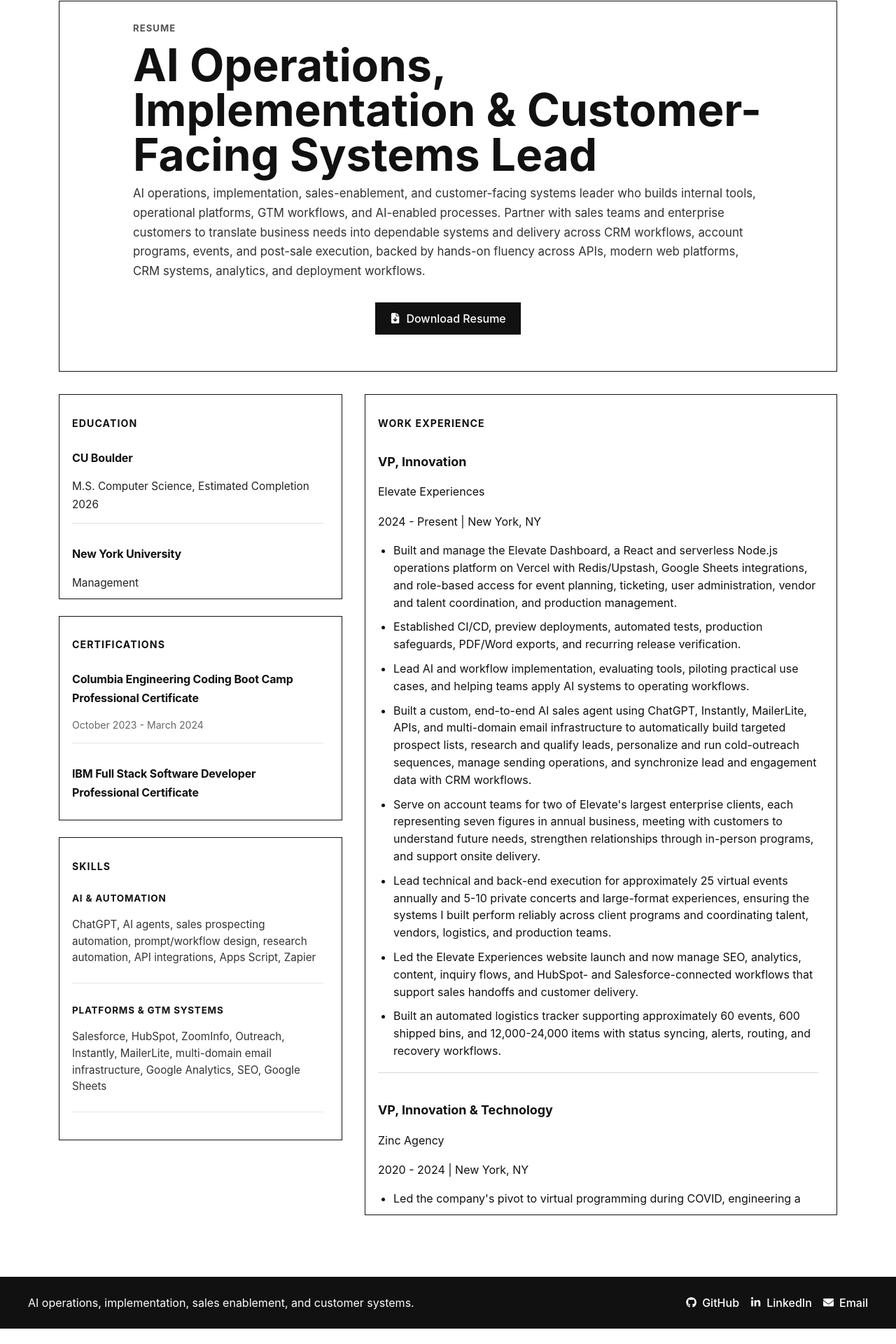
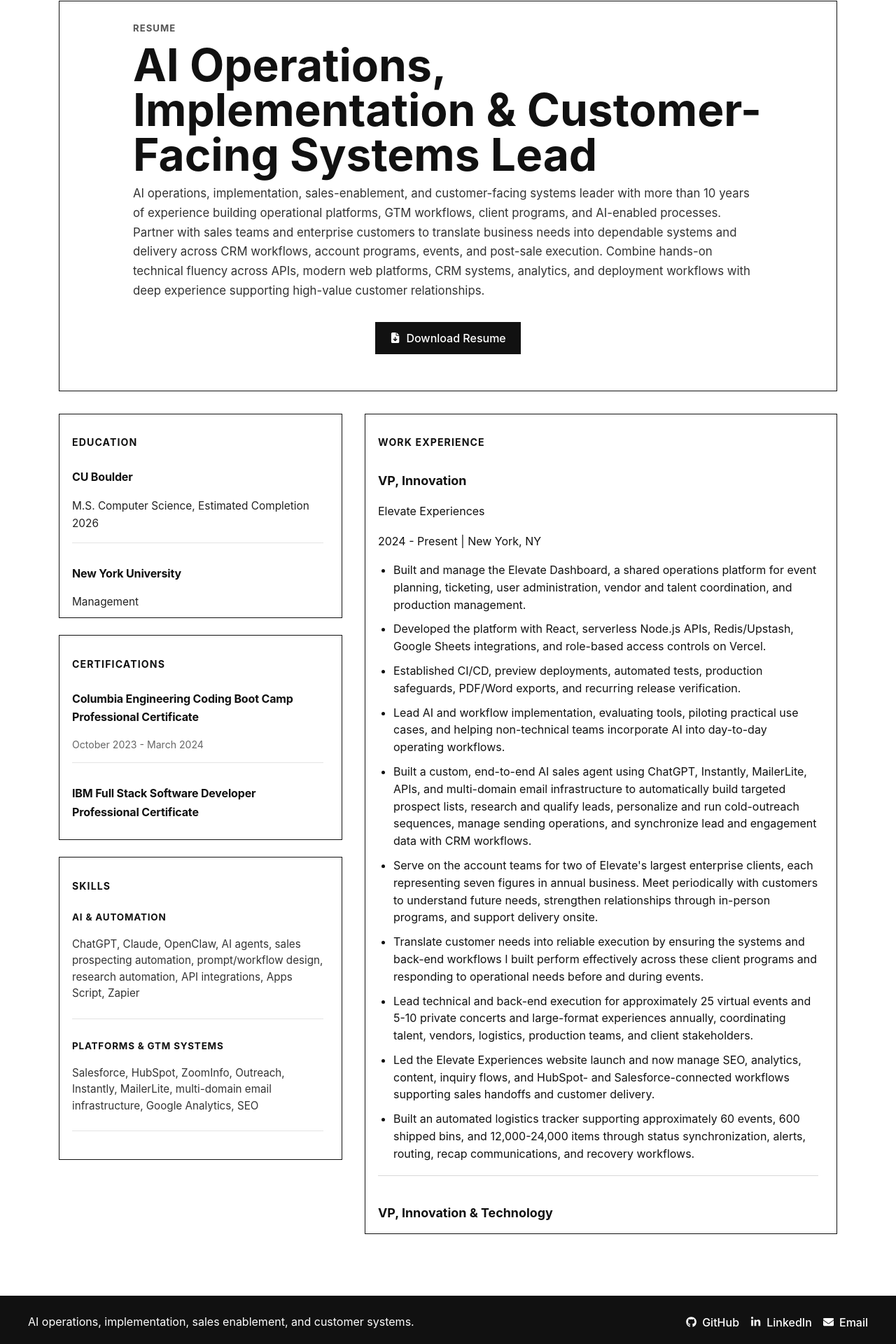
Before and after one commit to lvanness7690/react-portfolio, a React (Vite) app: page /resume in a window 1280 px wide. Shown: the part 160-2080 px from the top of the page at 70% size. Before the commit the page ends 2058 px from the top, so only its background shows below. Built offline with nearby package versions, Linux system fonts and the light colour scheme.

Commit message:
Expand resume and refresh technical skills

```diff
--- a/src/components/Pages/About/About.jsx
+++ b/src/components/Pages/About/About.jsx
@@ -20,11 +20,12 @@
           <p className="eyebrow">AI operations, implementation, sales enablement, and customer systems</p>
           <h2>I build AI-enabled sales and operations systems - and lead the customer-facing delivery that makes them useful.</h2>
           <p>
-            AI operations, implementation, sales-enablement, and customer-facing systems leader who builds
-            internal tools, operational platforms, GTM workflows, and AI-enabled processes. Partner with
-            sales teams and enterprise customers to translate business needs into dependable systems and delivery
-            across CRM workflows, account programs, events, and post-sale execution, backed by hands-on fluency
-            across APIs, modern web platforms, CRM systems, analytics, and deployment workflows.
+            AI operations, implementation, sales-enablement, and customer-facing systems leader with more than
+            10 years of experience building operational platforms, GTM workflows, client programs, and AI-enabled
+            processes. Partner with sales teams and enterprise customers to translate business needs into dependable
+            systems and delivery across CRM workflows, account programs, events, and post-sale execution. Combine
+            hands-on technical fluency across APIs, modern web platforms, CRM systems, analytics, and deployment
+            workflows with deep experience supporting high-value customer relationships.
           </p>
           <div className="about-actions">
             <a className="primary-action icon-button-link" href="/portfolio">
@@ -108,7 +109,7 @@
             <FaRobot />
           </span>
           <h3>AI Workflows</h3>
-          <p>Build custom AI sales agents and API-connected workflows for list building, research, qualification, personalized outreach, sending operations, and CRM synchronization.</p>
+          <p>Use ChatGPT, Claude, and OpenClaw to build AI sales agents and API-connected workflows for list building, research, qualification, personalized outreach, sending operations, and CRM synchronization.</p>
         </div>
         <div>
           <span className="highlight-icon" aria-hidden="true">
--- a/src/components/Pages/Resume/Resume.jsx
+++ b/src/components/Pages/Resume/Resume.jsx
@@ -9,11 +9,12 @@
         <p className="eyebrow resume-eyebrow">Resume</p>
         <h2 className='page-header'>AI Operations, Implementation &amp; Customer-Facing Systems Lead</h2>
         <p>
-          AI operations, implementation, sales-enablement, and customer-facing systems leader who builds
-          internal tools, operational platforms, GTM workflows, and AI-enabled processes. Partner with
-          sales teams and enterprise customers to translate business needs into dependable systems and delivery
-          across CRM workflows, account programs, events, and post-sale execution, backed by hands-on fluency
-          across APIs, modern web platforms, CRM systems, analytics, and deployment workflows.
+          AI operations, implementation, sales-enablement, and customer-facing systems leader with more than
+          10 years of experience building operational platforms, GTM workflows, client programs, and AI-enabled
+          processes. Partner with sales teams and enterprise customers to translate business needs into dependable
+          systems and delivery across CRM workflows, account programs, events, and post-sale execution. Combine
+          hands-on technical fluency across APIs, modern web platforms, CRM systems, analytics, and deployment
+          workflows with deep experience supporting high-value customer relationships.
         </p>
         <a href={resumePdf} download="Leighton Van Ness Resume.pdf" className="download-button icon-button-link">
           <FaFileArrowDown aria-hidden="true" />
@@ -67,19 +68,23 @@
               <div className="skills-groups">
                 <div className="skill-group">
                   <p className="skill-group-label">AI &amp; Automation</p>
-                  <p className="skill-group-copy">ChatGPT, AI agents, sales prospecting automation, prompt/workflow design, research automation, API integrations, Apps Script, Zapier</p>
+                  <p className="skill-group-copy">ChatGPT, Claude, OpenClaw, AI agents, sales prospecting automation, prompt/workflow design, research automation, API integrations, Apps Script, Zapier</p>
                 </div>
                 <div className="skill-group">
                   <p className="skill-group-label">Platforms &amp; GTM Systems</p>
-                  <p className="skill-group-copy">Salesforce, HubSpot, ZoomInfo, Outreach, Instantly, MailerLite, multi-domain email infrastructure, Google Analytics, SEO, Google Sheets</p>
+                  <p className="skill-group-copy">Salesforce, HubSpot, ZoomInfo, Outreach, Instantly, MailerLite, multi-domain email infrastructure, Google Analytics, SEO</p>
                 </div>
                 <div className="skill-group">
                   <p className="skill-group-label">Product Engineering</p>
-                  <p className="skill-group-copy">JavaScript, TypeScript, React, Node.js, Express, REST APIs, GraphQL, Redis, MongoDB, MySQL, Sanity</p>
+                  <p className="skill-group-copy">HTML, CSS, JavaScript, TypeScript, React, Node.js, Express, REST APIs, GraphQL, Convex, Redis, MongoDB, MySQL, Sanity, Tailwind CSS, Vite</p>
                 </div>
                 <div className="skill-group">
-                  <p className="skill-group-label">Delivery &amp; Quality</p>
-                  <p className="skill-group-copy">Vercel, Netlify, Render, GitHub, CI/CD, Playwright, Jest, auth and permissions, deployment verification, PDF/Word exports</p>
+                  <p className="skill-group-label">Cloud, Delivery &amp; Quality</p>
+                  <p className="skill-group-copy">Vercel, Netlify, Render, AWS fundamentals, GitHub, CI/CD, Playwright, Jest, authentication and permissions, deployment verification</p>
+                </div>
+                <div className="skill-group">
+                  <p className="skill-group-label">Business Tools</p>
+                  <p className="skill-group-copy">Google Workspace, Microsoft 365</p>
                 </div>
               </div>
             </div>
@@ -95,14 +100,16 @@
                 <p>Elevate Experiences</p>
                 <p>2024 - Present | New York, NY</p>
                 <ul className="work-experience-item">
-                  <li>Built and manage the Elevate Dashboard, a React and serverless Node.js operations platform on Vercel with Redis/Upstash, Google Sheets integrations, and role-based access for event planning, ticketing, user administration, vendor and talent coordination, and production management.</li>
+                  <li>Built and manage the Elevate Dashboard, a shared operations platform for event planning, ticketing, user administration, vendor and talent coordination, and production management.</li>
+                  <li>Developed the platform with React, serverless Node.js APIs, Redis/Upstash, Google Sheets integrations, and role-based access controls on Vercel.</li>
                   <li>Established CI/CD, preview deployments, automated tests, production safeguards, PDF/Word exports, and recurring release verification.</li>
-                  <li>Lead AI and workflow implementation, evaluating tools, piloting practical use cases, and helping teams apply AI systems to operating workflows.</li>
+                  <li>Lead AI and workflow implementation, evaluating tools, piloting practical use cases, and helping non-technical teams incorporate AI into day-to-day operating workflows.</li>
                   <li>Built a custom, end-to-end AI sales agent using ChatGPT, Instantly, MailerLite, APIs, and multi-domain email infrastructure to automatically build targeted prospect lists, research and qualify leads, personalize and run cold-outreach sequences, manage sending operations, and synchronize lead and engagement data with CRM workflows.</li>
-                  <li>Serve on account teams for two of Elevate&apos;s largest enterprise clients, each representing seven figures in annual business, meeting with customers to understand future needs, strengthen relationships through in-person programs, and support onsite delivery.</li>
-                  <li>Lead technical and back-end execution for approximately 25 virtual events annually and 5-10 private concerts and large-format experiences, ensuring the systems I built perform reliably across client programs and coordinating talent, vendors, logistics, and production teams.</li>
-                  <li>Led the Elevate Experiences website launch and now manage SEO, analytics, content, inquiry flows, and HubSpot- and Salesforce-connected workflows that support sales handoffs and customer delivery.</li>
-                  <li>Built an automated logistics tracker supporting approximately 60 events, 600 shipped bins, and 12,000-24,000 items with status syncing, alerts, routing, and recovery workflows.</li>
+                  <li>Serve on the account teams for two of Elevate&apos;s largest enterprise clients, each representing seven figures in annual business. Meet periodically with customers to understand future needs, strengthen relationships through in-person programs, and support delivery onsite.</li>
+                  <li>Translate customer needs into reliable execution by ensuring the systems and back-end workflows I built perform effectively across these client programs and responding to operational needs before and during events.</li>
+                  <li>Lead technical and back-end execution for approximately 25 virtual events and 5-10 private concerts and large-format experiences annually, coordinating talent, vendors, logistics, production teams, and client stakeholders.</li>
+                  <li>Led the Elevate Experiences website launch and now manage SEO, analytics, content, inquiry flows, and HubSpot- and Salesforce-connected workflows supporting sales handoffs and customer delivery.</li>
+                  <li>Built an automated logistics tracker supporting approximately 60 events, 600 shipped bins, and 12,000-24,000 items through status synchronization, alerts, routing, recap communications, and recovery workflows.</li>
                 </ul>
               </div>
               <div className="resume-role">
@@ -110,10 +117,11 @@
                 <p>Zinc Agency</p>
                 <p>2020 - 2024 | New York, NY</p>
                 <ul className="work-experience-item">
-                  <li>Led the company&apos;s pivot to virtual programming during COVID, engineering a custom streaming and registration platform with WordPress, JavaScript, web APIs, embedded meeting tools, and reusable branded workflows.</li>
-                  <li>Implemented Hive as the division&apos;s core project management system, creating custom workflows, forms, automations, and Salesforce-connected operating structure still used across Zinc Agency and Elevate Experiences.</li>
+                  <li>Led the company&apos;s pivot to virtual programming during COVID, building the technical infrastructure that preserved client delivery and expanded the company&apos;s virtual-event offerings.</li>
+                  <li>Engineered a custom streaming and registration platform using WordPress, JavaScript, web APIs, embedded meeting tools, and reusable branded event workflows.</li>
+                  <li>Implemented Hive as the division&apos;s core project-management system, creating custom workflows, forms, automations, and Salesforce-connected operating structures still used across Zinc Agency and Elevate Experiences.</li>
                   <li>Supported more than 2,000 celebrity-led livestreams, working directly with corporate clients to translate program goals into technical specifications and coordinating talent, platform, production, and operational stakeholders through delivery.</li>
-                  <li>Repurposed the platform into InviteMeNow, a customizable registration system for in-person, virtual, and hybrid client experiences.</li>
+                  <li>Repurposed the virtual infrastructure into InviteMeNow, a customizable registration system for in-person, virtual, and hybrid client experiences.</li>
                 </ul>
               </div>
               <div className="resume-role">
@@ -122,7 +130,7 @@
                 <p>2018 - 2020 | New York, NY</p>
                 <ul className="work-experience-item">
                   <li>Led budget creation, experience pricing, product packaging, and sales strategy for premium entertainment and experiential offerings.</li>
-                  <li>Managed contracts, legal agreements, talent and venue requirements, and critical coordination among artists, representatives, and event stakeholders.</li>
+                  <li>Managed contracts, legal agreements, talent and venue requirements, and critical coordination among corporate clients, artists, representatives, and event stakeholders.</li>
                 </ul>
               </div>
               <div className="resume-role">
@@ -130,7 +138,8 @@
                 <p>Creative Artists Agency</p>
                 <p>2014 - 2018 | New York, NY</p>
                 <ul className="work-experience-item">
-                  <li>Worked directly with corporate buyers to develop talent-led experiential concepts, then coordinated the agency, venue, transportation, concierge, and production requirements needed to deliver sold programs successfully.</li>
+                  <li>Worked directly with corporate buyers to develop talent-led experiential concepts and programs aligned with client goals and budgets.</li>
+                  <li>Coordinated agency, venue, transportation, concierge, talent, and production requirements needed to carry sold programs through successful delivery.</li>
                   <li>Managed client communication and cross-functional execution throughout planning and delivery for premium corporate programs.</li>
                 </ul>
               </div>
```
Also changed, not shown: 1 other file (tests, documents, lock files or other folders).
